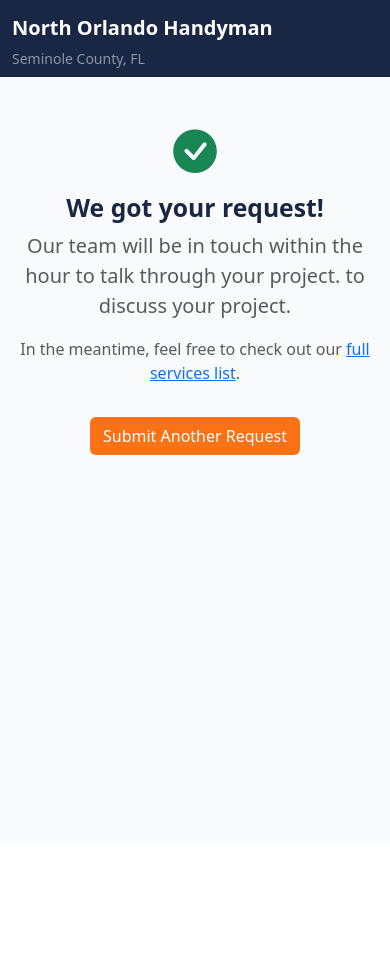
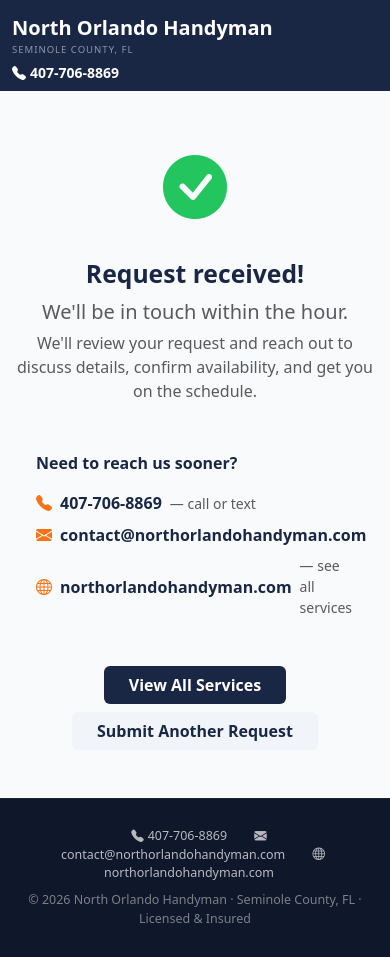
Before and after one commit to tblankenship87/north-orlando-handyman, a Flask app: page /request/thanks in a window 390 px wide. Before the commit the page ends 455 px from the top, so only its background shows below. Run offline with Flask 3, Linux system fonts and the light colour scheme.

Commit message:
Add real contact info everywhere — phone, email, website in nav, footer, thank-you page

```diff
--- a/templates/base.html
+++ b/templates/base.html
@@ -13,10 +13,13 @@
 {% block navbar %}
 <nav class="navbar navbar-dark" style="background:#1a2744;">
   <div class="container">
-    <a class="navbar-brand fw-bold" href="{{ url_for('request_form') }}">
+    <a class="navbar-brand fw-bold" href="{{ url_for('book_landing') }}">
       North Orlando Handyman
+      <small class="d-block" style="font-size:0.6rem;font-weight:400;opacity:0.5;letter-spacing:0.1em;text-transform:uppercase;">Seminole County, FL</small>
     </a>
-    <span class="text-white-50 small">Seminole County, FL</span>
+    <a href="tel:4077068869" class="text-white text-decoration-none small fw-semibold">
+      <i class="bi bi-telephone-fill me-1"></i>407-706-8869
+    </a>
   </div>
 </nav>
 {% endblock %}
@@ -37,5 +40,14 @@
 
 <script src="https://cdn.jsdelivr.net/npm/bootstrap@5.3.0/dist/js/bootstrap.bundle.min.js"></script>
 {% block scripts %}{% endblock %}
+
+<footer style="background:#0f172a;color:rgba(255,255,255,0.45);text-align:center;padding:1.75rem 1rem;font-size:0.78rem;margin-top:3rem;border-top:1px solid rgba(255,255,255,0.06);">
+  <div style="margin-bottom:0.5rem;">
+    <a href="tel:4077068869" style="color:rgba(255,255,255,0.7);text-decoration:none;margin:0 0.75rem;"><i class="bi bi-telephone-fill me-1"></i>407-706-8869</a>
+    <a href="mailto:contact@northorlandohandyman.com" style="color:rgba(255,255,255,0.7);text-decoration:none;margin:0 0.75rem;"><i class="bi bi-envelope-fill me-1"></i>contact@northorlandohandyman.com</a>
+    <a href="https://northorlandohandyman.com" target="_blank" rel="noopener" style="color:rgba(255,255,255,0.7);text-decoration:none;margin:0 0.75rem;"><i class="bi bi-globe me-1"></i>northorlandohandyman.com</a>
+  </div>
+  <div>&copy; 2026 North Orlando Handyman &middot; Seminole County, FL &middot; Licensed &amp; Insured</div>
+</footer>
 </body>
 </html>
--- a/templates/request_thanks.html
+++ b/templates/request_thanks.html
@@ -3,11 +3,37 @@
 {% block content %}
 <div class="row justify-content-center text-center mt-5">
   <div class="col-lg-6">
-    <div class="display-1 mb-3 text-success"><i class="bi bi-check-circle-fill"></i></div>
-    <h2 class="fw-bold" style="color:#1a2744;">We got your request!</h2>
-    <p class="lead text-muted">Our team will be in touch within the hour to talk through your project. to discuss your project.</p>
-    <p class="text-muted">In the meantime, feel free to check out our <a href="https://northorlandohandyman.com/services" target="_blank">full services list</a>.</p>
-    <a href="{{ url_for('request_form') }}" class="btn mt-3 text-white" style="background:#f97316;">Submit Another Request</a>
+    <div class="mb-4" style="color:#22c55e;font-size:4rem;"><i class="bi bi-check-circle-fill"></i></div>
+    <h2 class="fw-bold mb-2" style="color:#1a2744;">Request received!</h2>
+    <p class="lead text-muted mb-1">We'll be in touch within the hour.</p>
+    <p class="text-muted mb-4">We'll review your request and reach out to discuss details, confirm availability, and get you on the schedule.</p>
+
+    <div class="card border-0 rounded-3 mb-4 text-start" style="background:#f8fafc;">
+      <div class="card-body p-4">
+        <p class="fw-bold mb-3" style="color:#1a2744;">Need to reach us sooner?</p>
+        <div class="d-flex flex-column gap-2">
+          <a href="tel:4077068869" class="text-decoration-none d-flex align-items-center gap-2" style="color:#1a2744;">
+            <i class="bi bi-telephone-fill" style="color:#f97316;"></i>
+            <span class="fw-semibold">407-706-8869</span>
+            <span class="text-muted small">— call or text</span>
+          </a>
+          <a href="mailto:contact@northorlandohandyman.com" class="text-decoration-none d-flex align-items-center gap-2" style="color:#1a2744;">
+            <i class="bi bi-envelope-fill" style="color:#f97316;"></i>
+            <span class="fw-semibold">contact@northorlandohandyman.com</span>
+          </a>
+          <a href="https://northorlandohandyman.com" target="_blank" rel="noopener" class="text-decoration-none d-flex align-items-center gap-2" style="color:#1a2744;">
+            <i class="bi bi-globe" style="color:#f97316;"></i>
+            <span class="fw-semibold">northorlandohandyman.com</span>
+            <span class="text-muted small">— see all services</span>
+          </a>
+        </div>
+      </div>
+    </div>
+
+    <div class="d-flex gap-2 justify-content-center flex-wrap">
+      <a href="{{ url_for('book_landing') }}" class="btn fw-bold text-white px-4" style="background:#1a2744;">View All Services</a>
+      <a href="{{ url_for('request_form') }}" class="btn fw-bold px-4" style="background:#f1f5f9;color:#1a2744;">Submit Another Request</a>
+    </div>
   </div>
 </div>
 {% endblock %}
```
Also changed, not shown: templates/book.html (+12 -4 lines).
